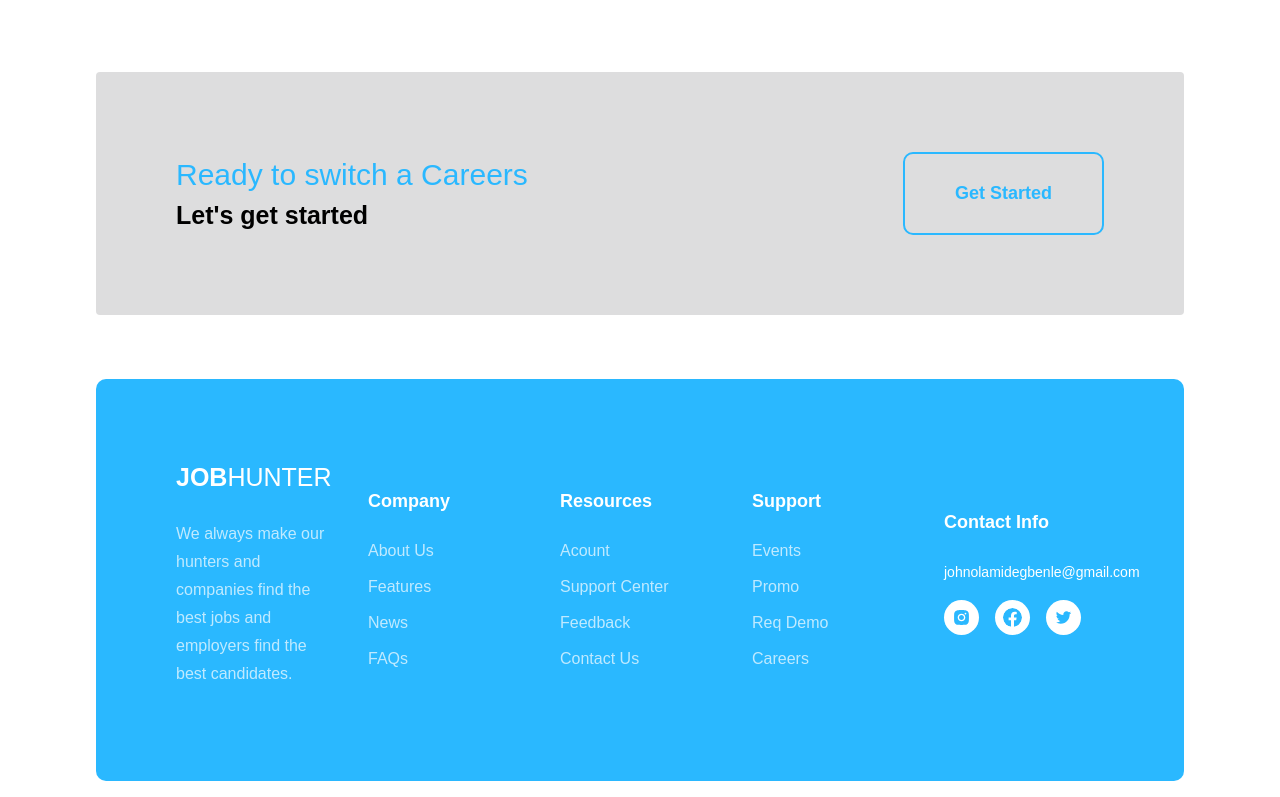
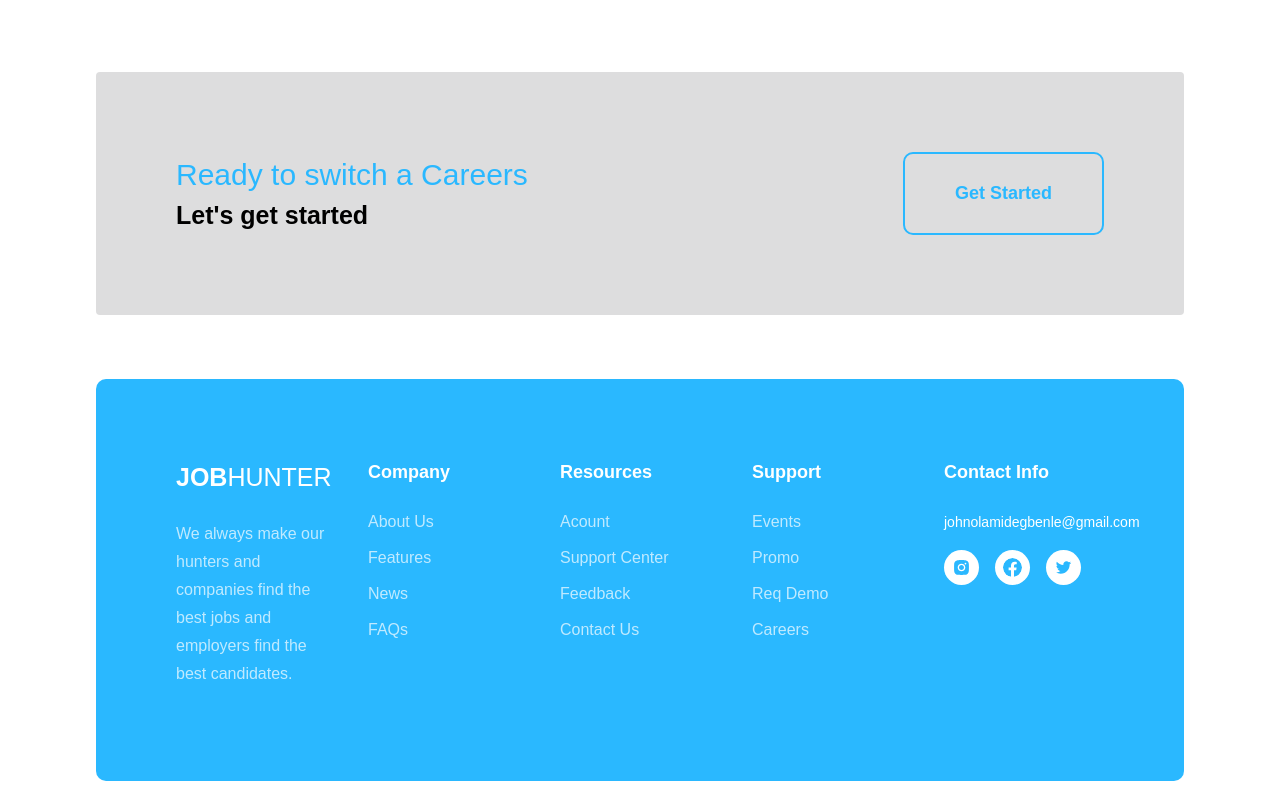
Before and after one commit to Jogbenle/jobhunter, a React (Vite) app: page / in a window 1280 px wide. Shown: the part 1853-2650 px from the top of the page. Built offline with nearby package versions, Linux system fonts and the light colour scheme; a web font is replaced by a local one.

Commit message:
Update footer.jsx

```diff
--- a/src/Components/FooterDiv/Footer.jsx
+++ b/src/Components/FooterDiv/Footer.jsx
@@ -6,7 +6,7 @@
 
 const Footer = () => {
   return (
-    <div className='footer p-[5rem] mb-4 bg-blueColor rounded-[10px] gap-8 grid grid-cols-5 m-auto items-center justify-center'>
+    <div className='footer p-[5rem] mb-4 bg-blueColor rounded-[10px] gap-8 grid grid-cols-5 m-auto items-start justify-center'>
       <div>
           <div className='logoDiv'>
               <h1 className='logo text-[25px] text-white pb-[1.5rem]'>
```
